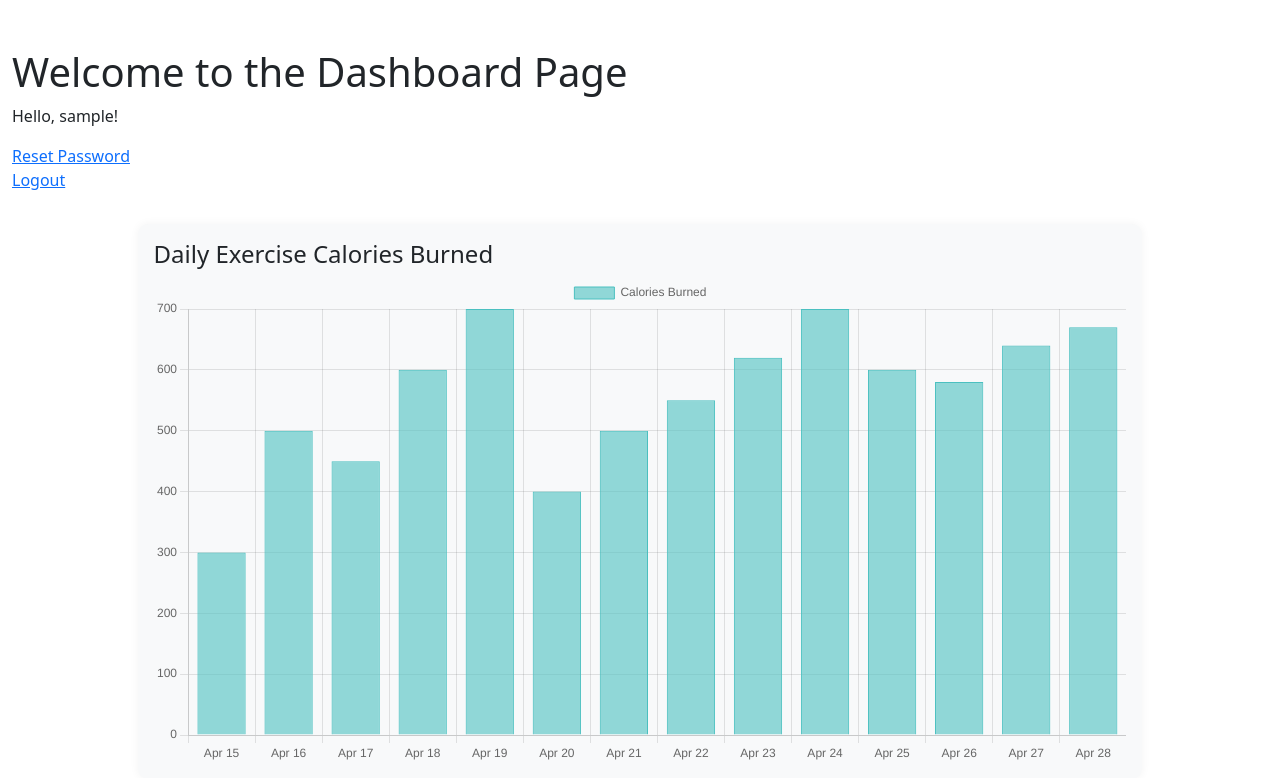
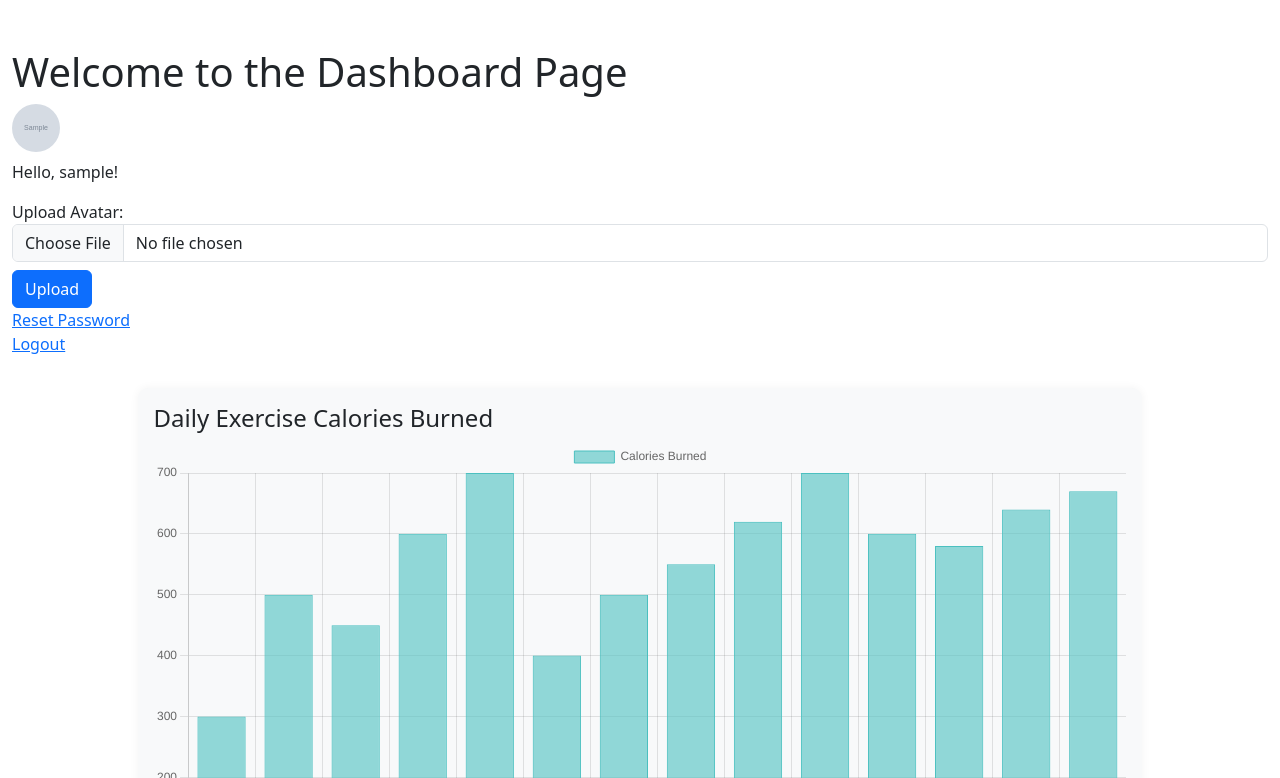
Before and after one commit to ipuppet/cits5505-backend, a Flask app: page /dashboard/ in a window 1280 px wide. Shown: the part 56-834 px from the top of the page. Run offline with Flask 3, Linux system fonts and the light colour scheme; the visitor is signed in with stand-in values (Sample User, id 1); tables that the repository leaves empty hold one stand-in row (values such as "Sample post"); grey boxes marked "Sample" are stand-in pictures.

Commit message:
Add user avatar upload functionality and update User model
- Introduced avatar upload route and form in the dashboard.
- Updated User model to include avatar field for storing image paths.
- Modified user retrieval logic to return None if user not found.
- Enhanced dashboard template to display user avatars or default images.

```diff
--- a/server/app.py
+++ b/server/app.py
@@ -1,7 +1,8 @@
 import os
 from flask import Flask
+from flask import g, session
 
-from server.models import db, migrate
+from server.models import db, migrate,User
 from server.utils.mail import mail
 
 def create_app(config_class=None):
--- a/server/blueprints/dashboard/routes.py
+++ b/server/blueprints/dashboard/routes.py
@@ -1,11 +1,32 @@
-from flask import Blueprint, render_template, request, redirect, url_for, flash, session
+from flask import Blueprint, render_template, request, redirect, url_for, flash, session, current_app, g
+from werkzeug.utils import secure_filename
+import os
 
 from server.utils.decorators import login_required
+from server.models import db, User
 
 dashboard_bp = Blueprint("dashboard", __name__, template_folder="templates")
 
-
-@dashboard_bp.route("/", methods=["GET", "POST"])
+@dashboard_bp.route("/", methods=["GET"])
 @login_required
 def index():
     return render_template("dashboard/index.html")
+
+@dashboard_bp.route("/upload_avatar", methods=["POST"])
+@login_required
+def upload_avatar():
+    file = request.files.get("avatar")
+    if file and file.filename:
+        filename = secure_filename(file.filename)
+        avatar_folder = os.path.join(current_app.static_folder, "avatars")
+        os.makedirs(avatar_folder, exist_ok=True)
+        file_path = os.path.join(avatar_folder, filename)
+        file.save(file_path)
+        # Save relative path to DB (e.g. "avatars/filename.png")
+        user = g.user
+        user.avatar = f"avatars/{filename}"
+        db.session.commit()
+        flash("Avatar updated!", "success")
+    else:
+        flash("No file selected.", "danger")
+    return redirect(url_for("dashboard.index"))
--- a/server/blueprints/dashboard/templates/dashboard/index.html
+++ b/server/blueprints/dashboard/templates/dashboard/index.html
@@ -11,7 +11,20 @@ Dashboard
     <h1>Welcome to the Dashboard Page</h1>
 
     {% if g.user %}
+
+    {% if g.user.avatar %}
+    <img src="{{ url_for('static', filename=g.user.avatar) }}" alt="Avatar" class="rounded-circle mb-2" width="48"
+        height="48">
+    {% else %}
+    <img src="https://ui-avatars.com/api/?name={{ g.user.nickname|default('User') }}" ...>
+
+    {% endif %}
     <p>Hello, {{ g.user.nickname }}!</p>
+    <form action="{{ url_for('dashboard.upload_avatar') }}" method="post" enctype="multipart/form-data">
+        <label for="avatar">Upload Avatar:</label>
+        <input type="file" name="avatar" id="avatar" accept="image/*" class="form-control" required>
+        <button type="submit" class="btn btn-primary mt-2">Upload</button>
+    </form>
     <a href="{{ url_for('user.password') }}">Reset Password</a>
     <p><a href="{{ url_for('user.logout') }}">Logout</a></p>
     {% else %}
--- a/server/blueprints/user/logic.py
+++ b/server/blueprints/user/logic.py
@@ -82,9 +82,9 @@ def update_user(
 
 
 def get_user(user_id: int) -> User:
-    user = User.get(user_id, as_dict=True)
+    user = User.get(user_id)  # Do NOT use as_dict=True
     if not user:
-        raise ValueError("User not found.")
+        return None
     return user
 
 
--- a/server/models.py
+++ b/server/models.py
@@ -22,6 +22,8 @@ class User(db.Model):
     password = db.Column(db.Text, nullable=False)
     email = db.Column(db.Text, nullable=False, unique=True)
     nickname = db.Column(db.Text, nullable=False)
+    avatar = db.Column(db.String(256), nullable=True)  # Stores the relative path to the avatar image
+
     created_at = db.Column(
         db.DateTime, nullable=False, default=db.func.current_timestamp()
     )
@@ -49,6 +51,7 @@ class User(db.Model):
             "username": user.username,
             "nickname": user.nickname,
             "email": user.email,
+            "avatar": user.avatar,
             "created_at": user.created_at,
             "last_login": user.last_login,
         }
@@ -59,7 +62,7 @@ class User(db.Model):
             raise ValueError("ID cannot be empty")
         user = db.session.get(User, int(user_id))
         if not user:
-            raise ValueError("User not found")
+            return None
         if as_dict:
             return User.as_dict(user)
         return user
```
